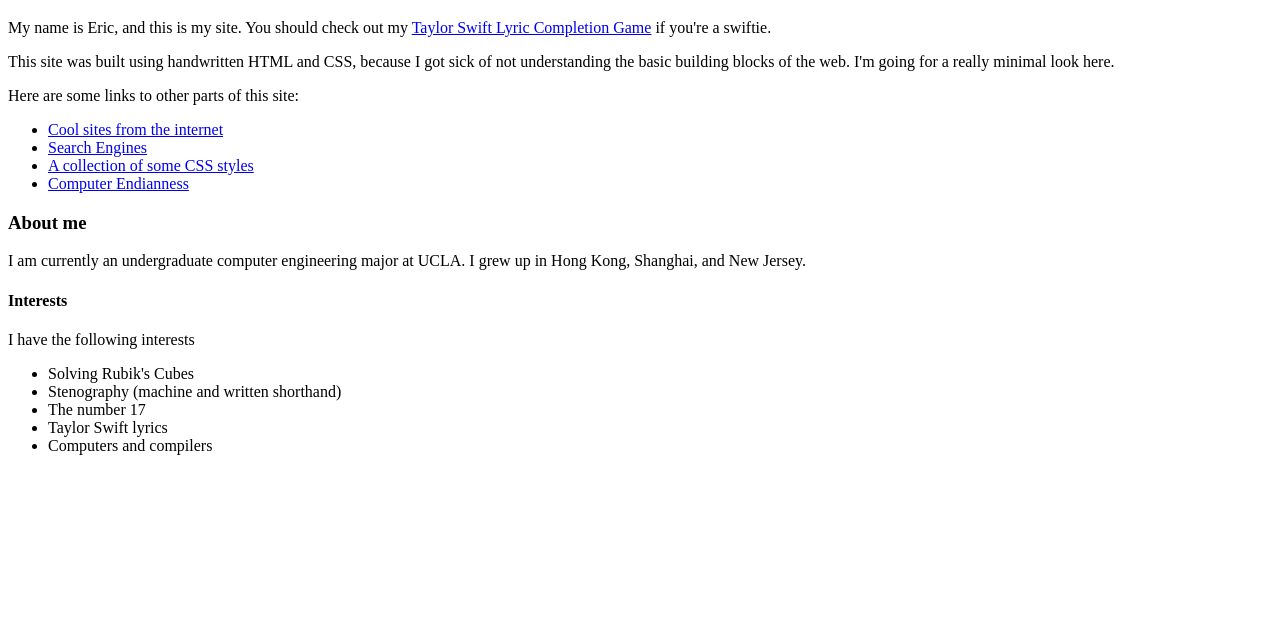
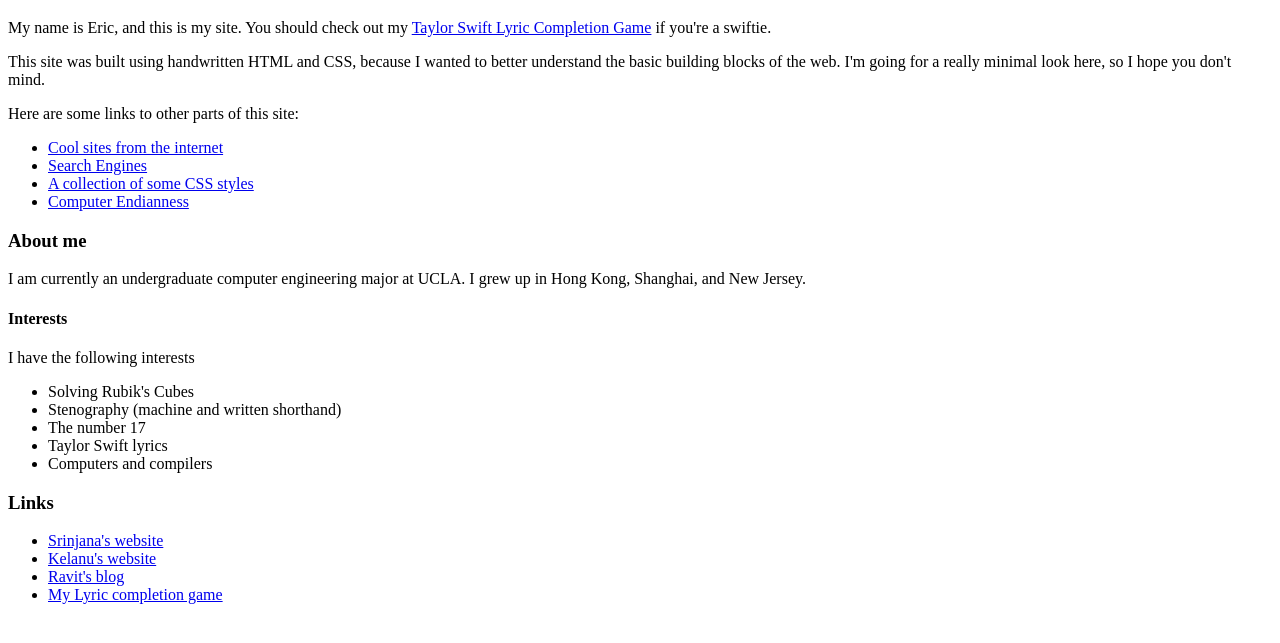
Before and after one commit to ericwu17/site, a plain HTML site: page public/index.html in a window 1280 px wide. Shown: the part 61-704 px from the top of the page. Drawn offline with Linux system fonts and the light colour scheme.

Commit message:
updates Nov 2024

```diff
--- a/public/index.html
+++ b/public/index.html
@@ -22,9 +22,9 @@
 
     <p>
         This site was built using handwritten HTML and CSS,
-        because I got sick of not understanding the basic
+        because I wanted to better understand the basic
         building blocks of the web.
-        I'm going for a really minimal look here.
+        I'm going for a really minimal look here, so I hope you don't mind.
     </p>
 
     <p>Here are some links to other parts of this site:</p>
@@ -75,5 +75,25 @@
       </ul>
     </p>
 
+    <h3>Links</h3>
+
+    <p>
+      <ul>
+        <li>
+          <a href="https://srinji5141.github.io">Srinjana's website</a>
+        </li>
+        <li>
+          <a href="https://kelanu.com">Kelanu's website</a>
+        </li>
+        <li>
+          <a href="https://ravitsharma.blogspot.com">Ravit's blog</a>
+        </li>
+        <li>
+          <a href="https://tslyriccompletion.com">My Lyric completion game</a>
+        </li>
+
+      </ul>
+    </p>
+
   </body>
 </html>
```
